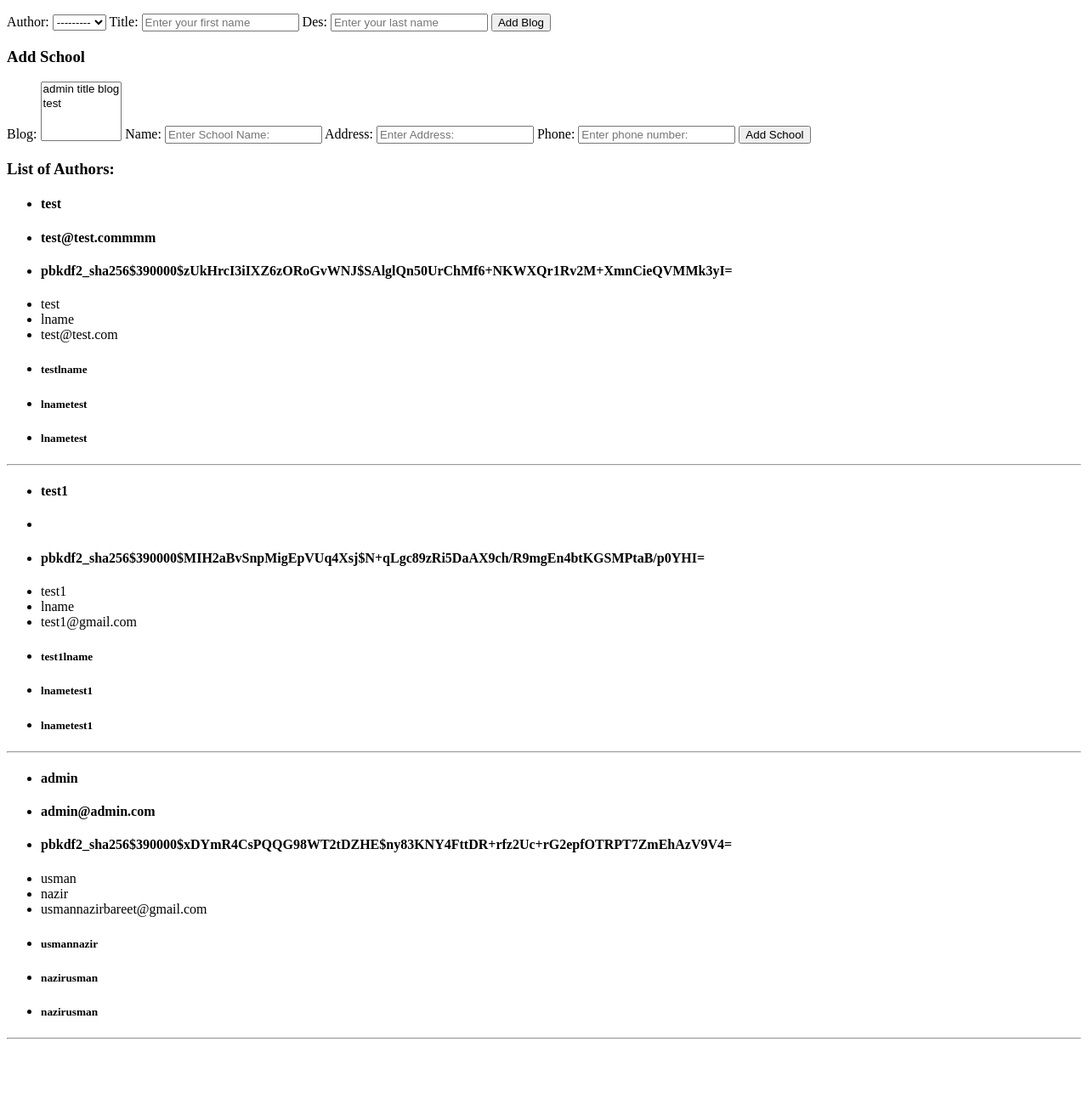
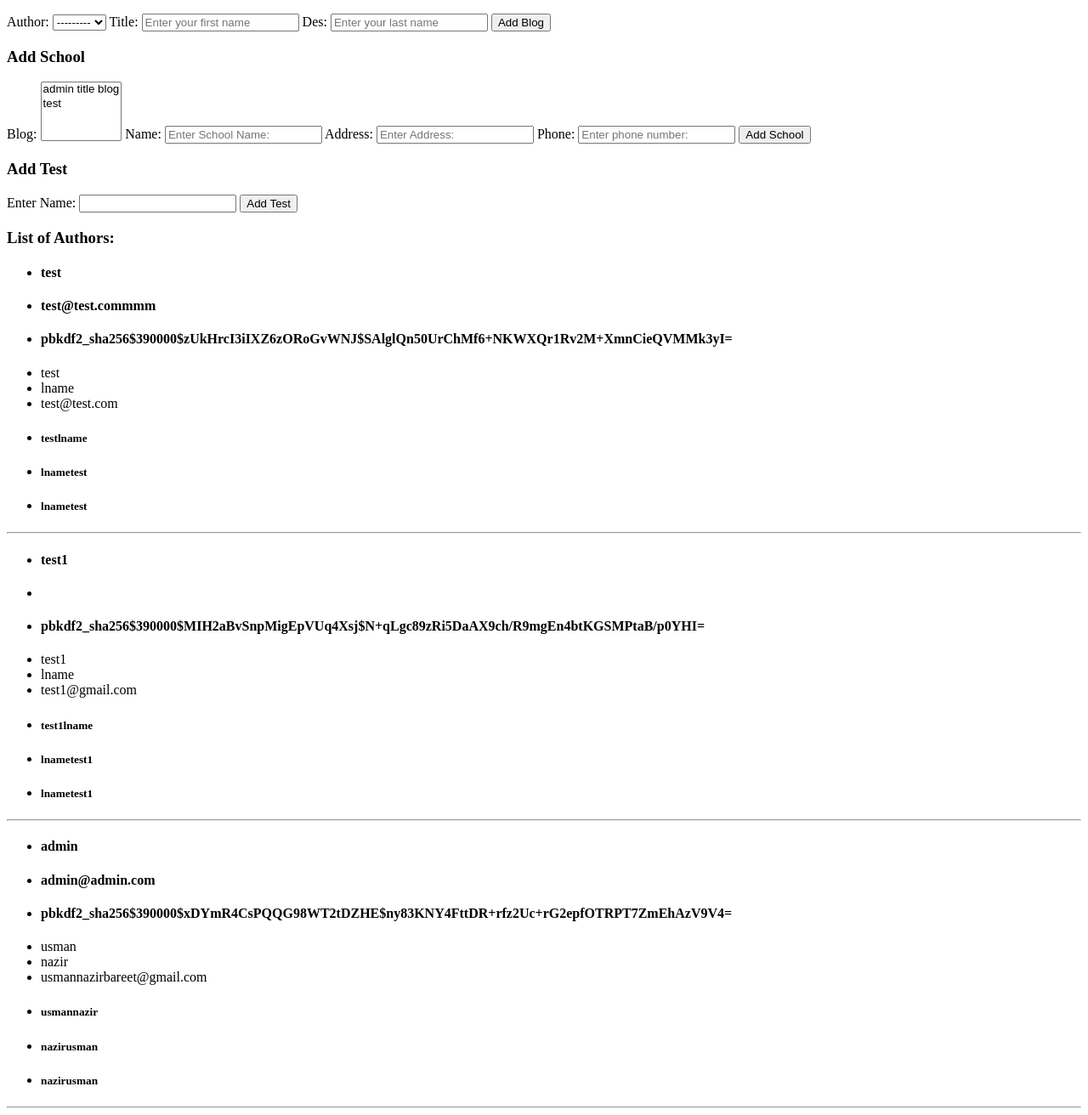
Before and after one commit to ocman-nazir-briet/my-p, a Django app: page / in a window 1280 px wide. Shown: the part 185-1497 px from the top of the page at 85% size. Before the commit the page ends 1408 px from the top, so only its background shows below. Run offline with Django 4.2, Linux system fonts and the light colour scheme; data comes from the database, SQL or seed files in the repository; both versions use the stored data as it was after the commit.

Commit message:
added email unique field

```diff
--- a/app/admin.py
+++ b/app/admin.py
@@ -4,3 +4,4 @@
 admin.site.register(Author)
 admin.site.register(Blog)
 admin.site.register(School)
+admin.site.register(Testt)
--- a/app/models.py
+++ b/app/models.py
@@ -8,7 +8,7 @@
     author = models.OneToOneField(User, on_delete=models.CASCADE)
     fname = models.CharField(max_length=255, null=True)
     lname = models.CharField(max_length=255, null=True)
-    email = models.EmailField(max_length=32)
+    email = models.EmailField(max_length=32, unique=True)
     created = models.DateTimeField(blank=True)
 
     def save(self, *args, **kwargs):
@@ -54,7 +54,7 @@
     blog = models.ManyToManyField(Blog)
     name = models.CharField(max_length=255)
     address = models.TextField()
-    phone = models.CharField(max_length=32)
+    phone = models.CharField(max_length=32,help_text='must contain 11 digits')
     created = models.DateTimeField(blank=True)
 
     def save(self, *args, **kwargs):
@@ -67,3 +67,9 @@
     class Meta:
         ordering = ['name']
         verbose_name_plural = 'Schools'
+
+class Testt(models.Model):
+    name = models.CharField(max_length=100)
+
+    def __str__(self):
+        return self.name
--- a/app/templates/index.html
+++ b/app/templates/index.html
@@ -44,6 +44,16 @@
     </div>
 
     <div>
+        <h3>Add Test</h3>
+        <form action='/t' method='POST'>
+            {% csrf_token %}
+            <label>Enter Name: </label>
+            <input name='name'>
+            <button type='submit'>Add Test</button>
+        </form>
+    </div>
+
+    <div>
         <h3>List of Authors:</h3>
         {% for auth in authors%}
         <ul>
--- a/app/views.py
+++ b/app/views.py
@@ -43,3 +43,9 @@
             messages.error(request, 'Something Went Wrong')
 
     return redirect('/')
+
+def tes(request):
+    if request.method == 'POST':
+        name = request.POST.get('name')
+        Testt.objects.create(name = name)
+        return redirect('/')
--- a/home/urls.py
+++ b/home/urls.py
@@ -21,4 +21,5 @@
     path('', views.index, name='index'),
     path('blog', views.blog, name='blog'),
     path('school', views.school, name='school'),
+    path('t', views.tes, name='t'),
 ]
```
Also changed, not shown: app/migrations/0011_testt_alter_school_phone.py (added), app/migrations/0012_alter_author_email.py (added), db.sqlite3.
